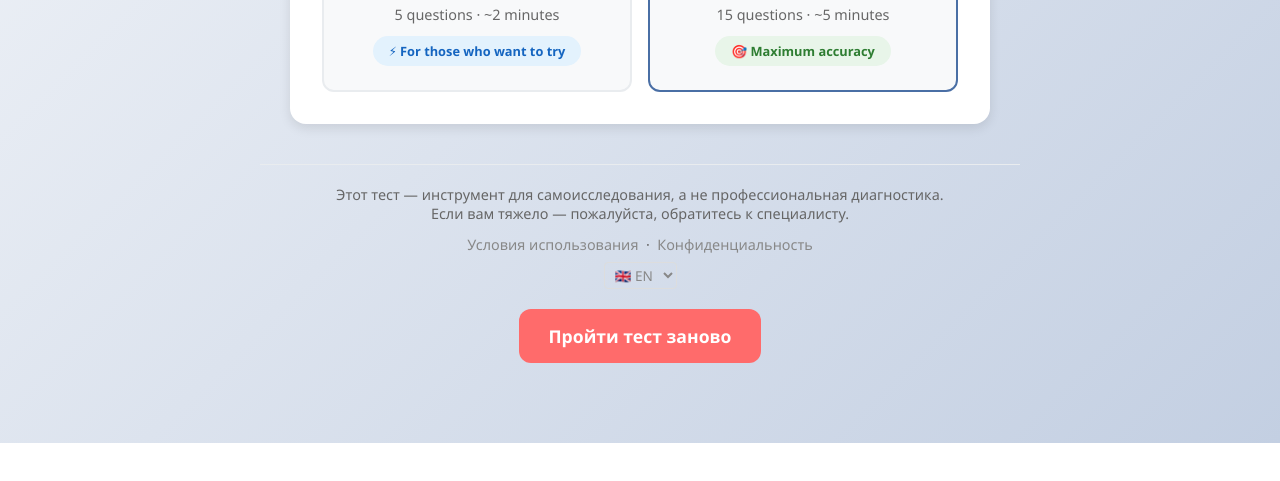
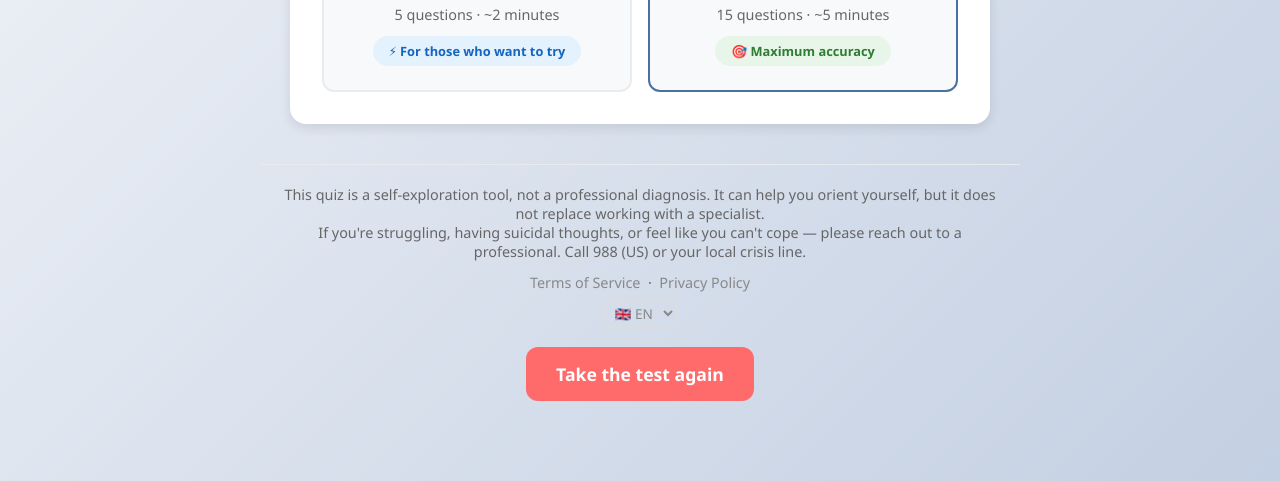
Before and after one commit to Msilith/therapy-funnel, a website: page index.html in a window 1280 px wide. Shown: the part 550-1031 px from the top of the page. Before the commit the page ends 993 px from the top, so only its background shows below. Drawn offline with Linux system fonts and the light colour scheme.

Commit message:
fix: correct i18n keys for footer and restart button

```diff
--- a/index.html
+++ b/index.html
@@ -221,18 +221,18 @@
         <div class="result-container" id="resultContainer"></div>
 
         <footer>
-            <p data-i18n="disclaimer">Этот тест — инструмент для самоисследования, а не профессиональная диагностика.</p>
-            <p data-i18n="helpText">Если вам тяжело — пожалуйста, обратитесь к специалисту.</p>
+            <p data-i18n="footer.disclaimer">Этот тест — инструмент для самоисследования, а не профессиональная диагностика.</p>
+            <p data-i18n="footer.helpText">Если вам тяжело — пожалуйста, обратитесь к специалисту.</p>
             <p style="margin-top:12px;">
-                <a href="tos.html" style="color:#888;text-decoration:none;" data-i18n="tos">Условия использования</a>
+                <a href="tos.html" style="color:#888;text-decoration:none;" data-i18n="footer.tos">Условия использования</a>
                 &nbsp;·&nbsp;
-                <a href="privacy.html" style="color:#888;text-decoration:none;" data-i18n="privacy">Конфиденциальность</a>
+                <a href="privacy.html" style="color:#888;text-decoration:none;" data-i18n="footer.privacy">Конфиденциальность</a>
             </p>
             <select id="langSwitcher" class="lang-switcher" onchange="switchLang(this.value)">
                 <option value="ru">🇷🇺 RU</option>
                 <option value="en">🇬🇧 EN</option>
             </select>
-            <button class="restart-btn" onclick="restartTest()" data-i18n="restart">Пройти тест заново</button>
+            <button class="restart-btn" onclick="restartTest()" data-i18n="buttons.restart">Пройти тест заново</button>
         </footer>
     </div>
 
```
